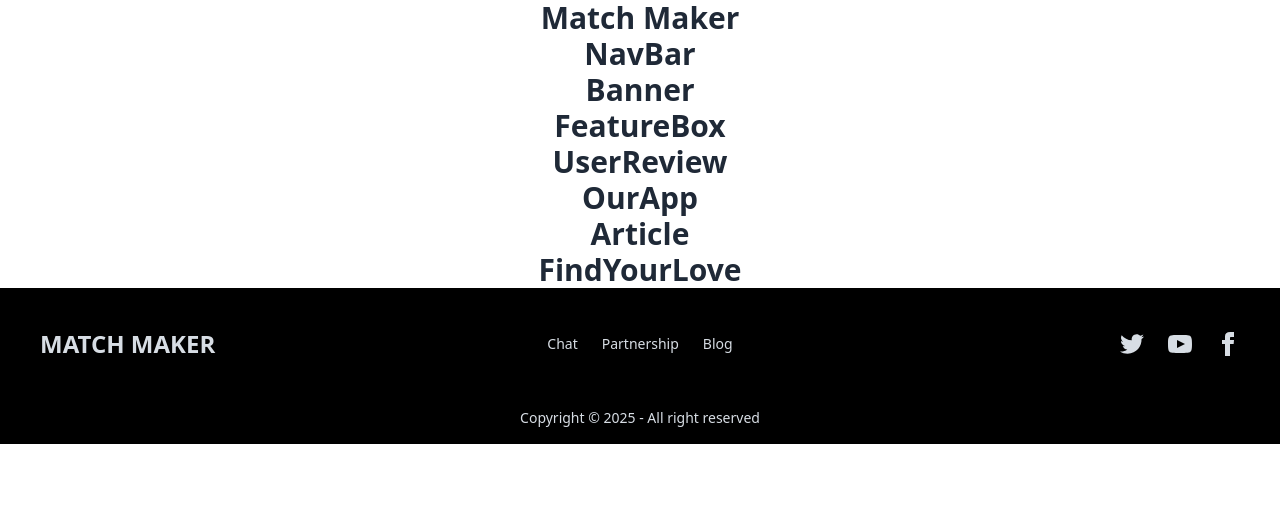
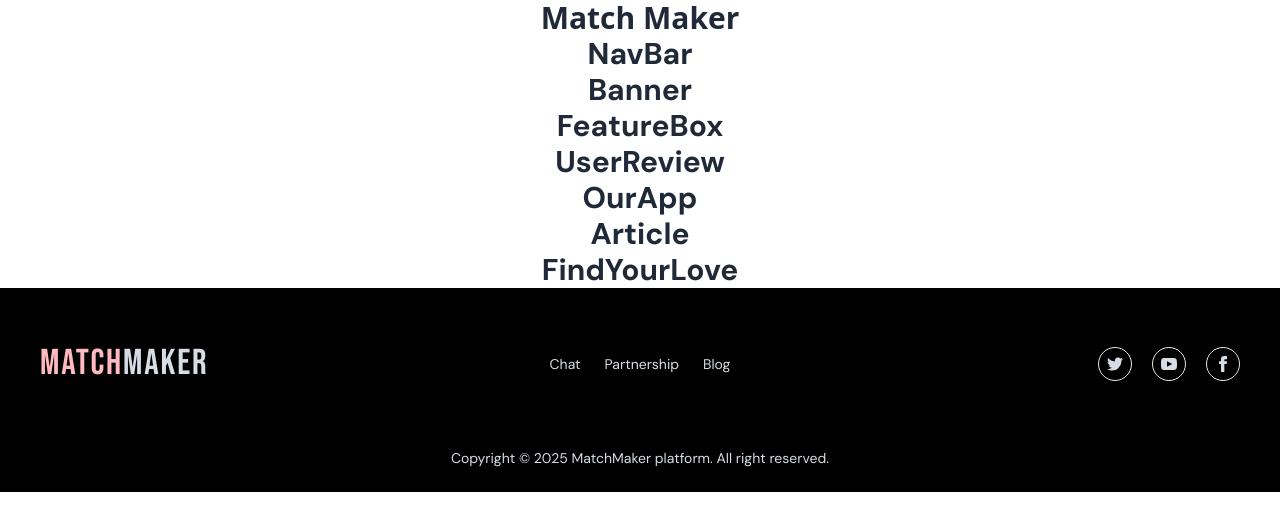
Before and after one commit to mirnatul/match-maker, a React (Vite) app: page / in a window 1280 px wide. Shown: the top 530 px of the page. Built offline with nearby package versions, Linux system fonts and the light colour scheme.

Commit message:
footer complete

```diff
--- a/src/App.jsx
+++ b/src/App.jsx
@@ -14,7 +14,7 @@ function App() {
       <h1 className="text-3xl font-bold text-center">
         Match Maker
       </h1>
-      <div>
+      <div className="dm-sans-regular">
         <NavBar></NavBar>
         <Banner></Banner>
         <FeatureBox></FeatureBox>
--- a/src/components/Footer/Footer.jsx
+++ b/src/components/Footer/Footer.jsx
@@ -2,11 +2,11 @@ import React from 'react';
 
 const Footer = () => {
     return (
-        <div>
-            <footer className="bg-black text-neutral-content pt-10 px-10">
-                <div className='grid grid-cols-3 items-center justify-center'>
-                    <aside className=''>
-                        <h1 className='font-bold text-2xl uppercase'>Match Maker</h1>
+        <div className='bg-black'>
+            <footer className="max-w-7xl mx-auto text-neutral-content pt-14 px-10">
+                <div className='grid md:grid-cols-3 gap-4 items-center justify-center'>
+                    <aside className='text-center md:text-left'>
+                        <h1 className='font-medium text-4xl bebas-neue-regular tracking-wider'><span className='text-[#ffbabf]'>Match</span>Maker</h1>
                     </aside>
                     <nav className='flex gap-6 justify-center'>
                         <a className='text-sm' href="">Chat</a>
@@ -14,34 +14,34 @@ const Footer = () => {
                         <a className='text-sm' href="">Blog</a>
                     </nav>
                     <nav className=''>
-                        <div className="flex gap-6 justify-end">
-                            <a>
+                        <div className="flex gap-5 justify-center md:justify-end">
+                            <a className='border rounded-full p-2'>
                                 <svg
                                     xmlns="http://www.w3.org/2000/svg"
-                                    width="24"
-                                    height="24"
+                                    width="16"
+                                    height="16"
                                     viewBox="0 0 24 24"
                                     className="fill-current">
                                     <path
                                         d="M24 4.557c-.883.392-1.832.656-2.828.775 1.017-.609 1.798-1.574 2.165-2.724-.951.564-2.005.974-3.127 1.195-.897-.957-2.178-1.555-3.594-1.555-3.179 0-5.515 2.966-4.797 6.045-4.091-.205-7.719-2.165-10.148-5.144-1.29 2.213-.669 5.108 1.523 6.574-.806-.026-1.566-.247-2.229-.616-.054 2.281 1.581 4.415 3.949 4.89-.693.188-1.452.232-2.224.084.626 1.956 2.444 3.379 4.6 3.419-2.07 1.623-4.678 2.348-7.29 2.04 2.179 1.397 4.768 2.212 7.548 2.212 9.142 0 14.307-7.721 13.995-14.646.962-.695 1.797-1.562 2.457-2.549z"></path>
                                 </svg>
                             </a>
-                            <a>
+                            <a className='border rounded-full p-2'>
                                 <svg
                                     xmlns="http://www.w3.org/2000/svg"
-                                    width="24"
-                                    height="24"
+                                    width="16"
+                                    height="16"
                                     viewBox="0 0 24 24"
                                     className="fill-current">
                                     <path
                                         d="M19.615 3.184c-3.604-.246-11.631-.245-15.23 0-3.897.266-4.356 2.62-4.385 8.816.029 6.185.484 8.549 4.385 8.816 3.6.245 11.626.246 15.23 0 3.897-.266 4.356-2.62 4.385-8.816-.029-6.185-.484-8.549-4.385-8.816zm-10.615 12.816v-8l8 3.993-8 4.007z"></path>
                                 </svg>
                             </a>
-                            <a>
+                            <a className='border rounded-full p-2'>
                                 <svg
                                     xmlns="http://www.w3.org/2000/svg"
-                                    width="24"
-                                    height="24"
+                                    width="16"
+                                    height="16"
                                     viewBox="0 0 24 24"
                                     className="fill-current">
                                     <path
@@ -51,8 +51,8 @@ const Footer = () => {
                         </div>
                     </nav>
                 </div>
-                <aside className="text-center mt-12 pb-4 text-sm">
-                    <p>Copyright © {new Date().getFullYear()} - All right reserved</p>
+                <aside className="text-center mt-12 md:mt-16 pb-6 text-sm">
+                    <p>Copyright © {new Date().getFullYear()} MatchMaker platform. All right reserved.</p>
                 </aside>
             </footer>
         </div>
--- a/src/index.css
+++ b/src/index.css
@@ -1,3 +1,13 @@
+@import url('https://fonts.googleapis.com/css2?family=Bebas+Neue&family=DM+Sans:ital,opsz,wght@0,9..40,100..1000;1,9..40,100..1000&display=swap');
+
 @tailwind base;
 @tailwind components;
 @tailwind utilities;
+
+.bebas-neue-regular {
+    font-family: "Bebas Neue", serif;
+}
+
+.dm-sans-regular {
+    font-family: "DM Sans", serif;
+}
```
